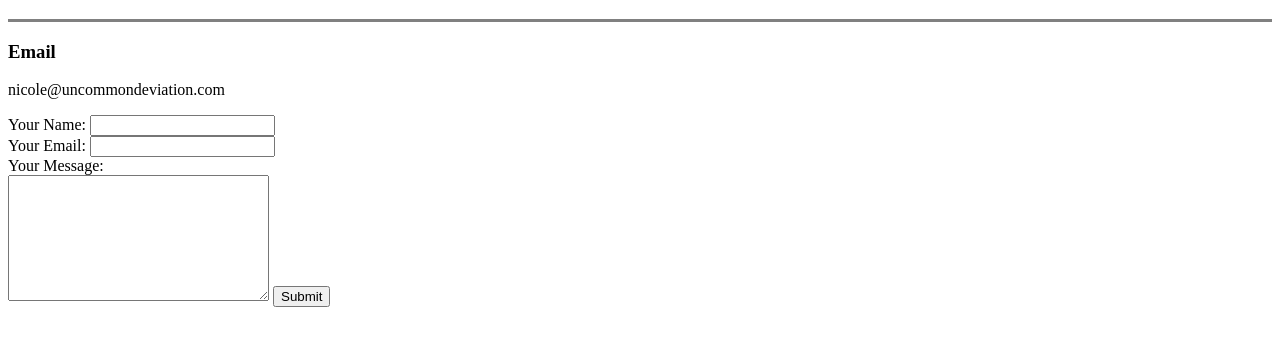
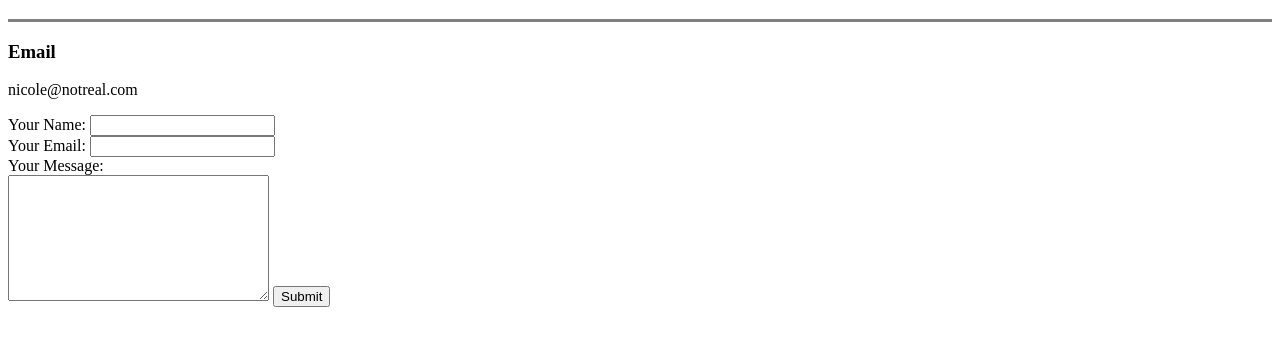
Before and after one commit to nshansen/cv, a plain HTML site: page contact.html in a window 1280 px wide. Shown: the part 61-406 px from the top of the page. Drawn offline with Linux system fonts and the light colour scheme.

Commit message:
Update contact.html

```diff
--- a/contact.html
+++ b/contact.html
@@ -8,8 +8,8 @@
     <h1>Contact Me</h1>
     <hr size="3" noshade>
     <h3>Email</h3>
-    <p>nicole@uncommondeviation.com</p>
-    <form action="mailto:joe@example.com" method="post" enctype="text/plain">
+    <p>nicole@notreal.com</p>
+    <form action="mailto:nicole@notreal.com" method="post" enctype="text/plain">
       <label>Your Name:</label>
       <input type="text" name="yourName" value=""><br>
       <label>Your Email:</label>
```
